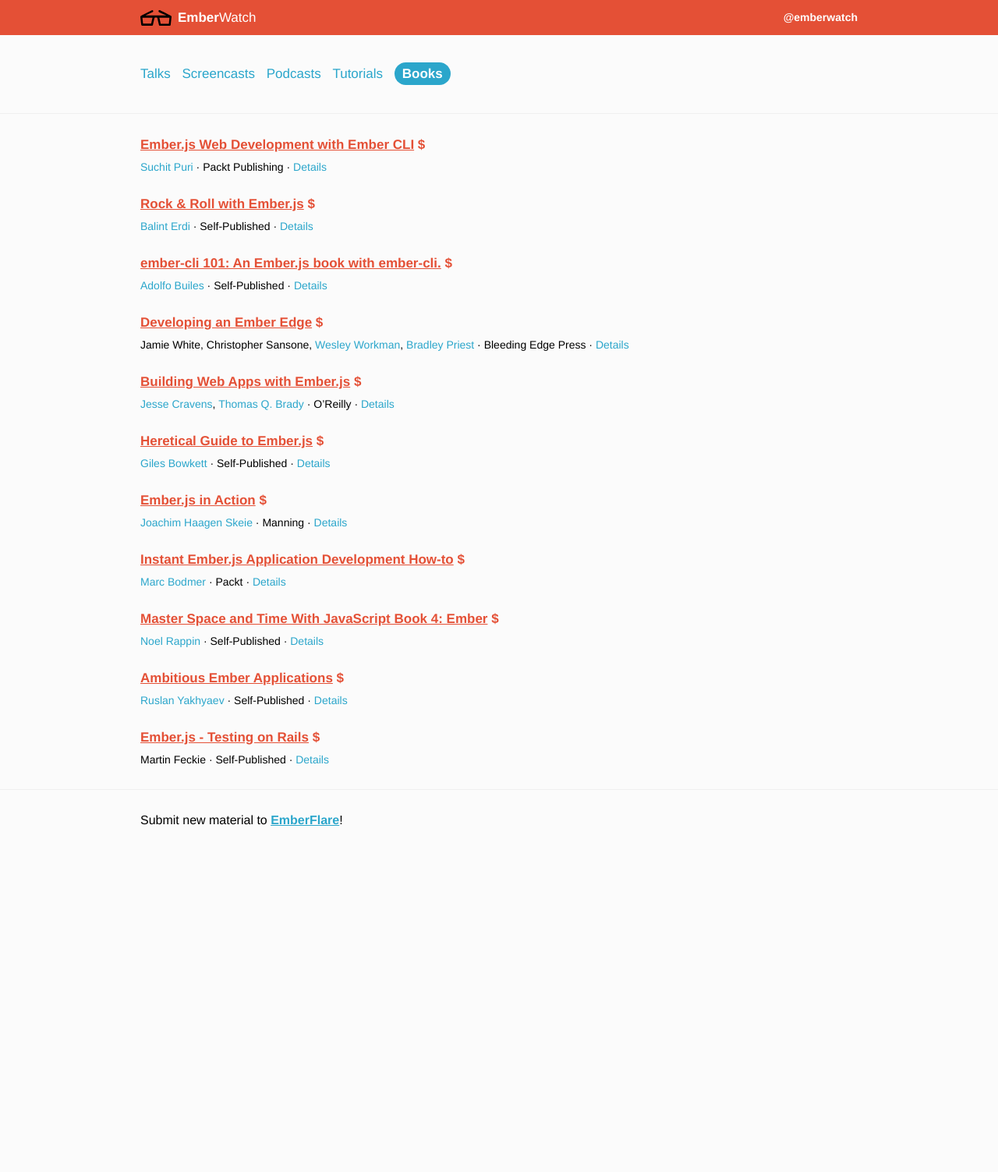
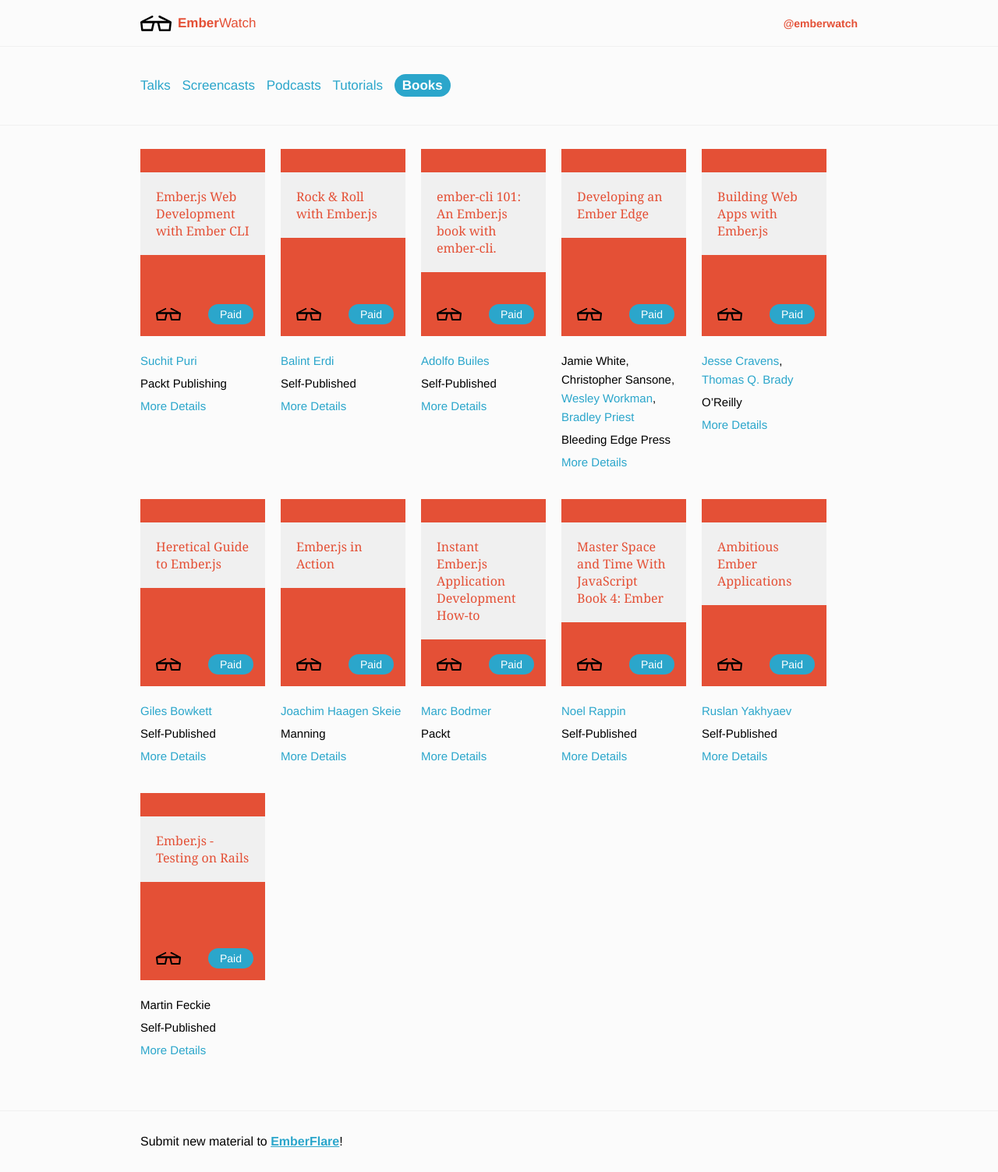
Before and after one commit to emberwatch/emberwatch, a Jekyll site: the page built from books.html, in a window 1280 px wide. Shown: the whole page at 78% size. Built offline with Jekyll 4.4.1, drawn with Linux system fonts in a browser that asks for light colours; comment, search, counter and statistics services are not loaded; before the commit the page ends 1091 px from its top, so only the background shows below that.

Commit message:
finished a tile view & thumbnails on youtube videos!

```diff
--- a/books.html
+++ b/books.html
@@ -2,21 +2,30 @@
 title: Books
 layout: default
 ---
-<ul>
+<ul class="tile">
   {% for book in site.data.books %}
     <li>
-      <h5>
-        <a href="{{ book.url }}">{{ book.title}}</a>
-        {% if book.payment%}${% endif %}
-      </h5>
+      <div class="thumbnail book">
+        <div class="title">{{ book.title}}</div>
+
+        <div class="price">
+          {% if book.payment%}
+            Paid
+          {% else %}
+            Free
+          {% endif %}
+        </div>
+      </div>
       <div class="metadata">
-        {% for person_id in book.author_ids %}
-          {% include people.html %}
-        {% endfor %}
-        &middot;
-        {{ book.publisher }}
-        &middot;
-        <a href="{{ book.url }}">Details</a>
+        <p>
+          {% for person_id in book.author_ids %}
+            {% include people.html %}
+          {% endfor %}
+        </p>
+        <p>{{ book.publisher }}</p>
+        <p>
+          <a href="{{ book.url }}">More Details</a>
+        </p>
       </div>
     </li>
   {% endfor %}
--- a/index.html
+++ b/index.html
@@ -4,7 +4,8 @@ layout: default
 ---
 <ul>
   {% for talk in site.data.talks %}
-    <li id="talk-{{ talk.id }}">
+    <li id="talk-{{ talk.id }}" class="thumbnail_enabled">
+      <div class="thumbnail default"></div>
       <h5>
         {% if talk.videos.size == 0 %}
           {{talk.title}}{% if talk.subtitle %}: {{talk.subtitle}}{% endif %}
--- a/javascripts/inline_videos.js
+++ b/javascripts/inline_videos.js
@@ -58,17 +58,18 @@
 			if(result !== null && result.length >= 2){
 				var video_id = result[1];
 
-				//our if statement succeeded which means that the module has successfully extracted what we think is a video id fromt the url.
-				//let's make a play button!
-				var play_button = document.createElement("button");
 
-				//we style in the CSS.
-				play_button.className = "video_play_button";
-				//...and a fix for iOS fast clicking.
-				play_button.setAttribute("ontouchstart", "");
+				var thumbnail = item.querySelector(".thumbnail");
+
+				thumbnail.classList.remove("default");
+				thumbnail.classList.add("video");
+
+				thumbnail.setAttribute("ontouchstart", "");
 
 				//this is the listener that triggers the inline embed.
-				play_button.addEventListener("click", function(){
+				thumbnail.addEventListener("click", function(){
+					var list_container = document.querySelector("section ul");
+
 					//let's check to see if a video embed is already open...
 					var existing_embed = item.querySelector(".metadata .video_container");
 
@@ -93,19 +94,17 @@
 						item.querySelector(".metadata").appendChild(video_container);
 
 						//there's a video on the page now, so we wanna flip the play button to a stop button.
-						play_button.classList.add("stop");
+						thumbnail.classList.add("stop");
 					} else {
 						removeElement(existing_embed);
 
 						//video has been removed so we need to put it back to a play button.
-						play_button.classList.remove("stop");
+						thumbnail.classList.remove("stop");
 					}
 				});
 
-				//finally we add the play icon to the far left of the respective header.
-				var header = item.querySelector("h5");
-				//this is basically what jQuery prepend does:
-				header.insertBefore(play_button, header.firstChild);
+				thumbnail.setAttribute("style", "background-image:url(http://img.youtube.com/vi/" + video_id + "/hqdefault.jpg)");
+
 			}
 		}
 	});
--- a/stylesheets/application.css
+++ b/stylesheets/application.css
@@ -25,12 +25,13 @@ body .container{
 
 /* NAV BAR STYLING */
 nav{
-  background:#e45036;
-  height:45px;
-  line-height:45px;
+  background:transparent;
+  height:60px;
+  line-height:60px;
   width:100%;
-  color:#FFF;
+  color:#e45036;
   overflow-y:auto; /*clearfix*/
+  border-bottom:1px solid #F0F0F0;
 }
 
 nav a{
@@ -61,7 +62,7 @@ nav ul li.name h1{
 
   padding-left: 48px;
   background-image: url(../images/logo.svg);
-  background-position: left 13px;
+  background-position: left 20px;
   background-size: 40px auto;
   background-repeat: no-repeat;
 }
@@ -116,6 +117,11 @@ section ul{
 
 section li{
   margin-bottom:30px;
+  position:relative;
+}
+
+section li.thumbnail_enabled{
+  padding-left:70px;
 }
 
 section li h5{
@@ -158,19 +164,80 @@ footer a{
 }
 
 
+
+
+
+
+/*THUMBNAILS*/
+
+section li .thumbnail{
+  position:absolute;
+  top:5px;
+  left:0px;
+  width:60px;
+  height:40px;
+
+  background-size:cover;
+  background-position:center center;
+  background-repeat:no-repeat;
+}
+
+section li .thumbnail.default{
+  background:#F0F0F0;
+}
+
+section li .thumbnail.default:before{
+  content:'http://';
+  font-family:'Menlo', monospace;
+  text-align:center;
+  line-height:24px;
+
+  position:absolute;
+  top:50%;
+  left:50%;
+  height:24px;
+  margin-top:-12px;
+  width:50px;
+  margin-left:-25px;
+
+  font-size:10px;
+}
+
+
+
+
+
 /* VIDEO FUNCTIONALITY ON LIST ITEMS */
-section li h5 .video_play_button{
+section li .thumbnail.video{
+  /*box-shadow:inset 0px 999px 0px rgba(0,0,0,0.2);*/
+}
+
+section li .thumbnail.video:active{
+  -webkit-transform:scale(0.95);
+  -moz-transform:scale(0.95);
+  -ms-transform:scale(0.95);
+  -o-transform:scale(0.95);
+  transform:scale(0.95);
+}
+
+section li .thumbnail.video:after{
+  content:'';
+
   color: #FFF;
-  background: #2ba6cb;
+  background: rgba(0,0,0,0.5);
   border: none;
-  border-radius: 4px;
-  width:27px;
-  height:20px;
-  vertical-align: middle;
-  margin-top:-1px;
-  margin-right: 5px;
+  border-radius: 0px;
+  width:100%;
+  height:100%;
+
   padding:0px;
   font-size:10px;
+
+  position:absolute;
+  top:0px;
+  left:0px;
+
+  box-shadow:0px 0px 20px #FFF;
 
   cursor:pointer;
 
@@ -182,36 +249,18 @@ section li h5 .video_play_button{
   /* disable grey box when clicking on iOS + Android */
   -webkit-tap-highlight-color: rgba(0,0,0,0);
   -webkit-tap-highlight-color: transparent; /* For some Androids */
-
-  -webkit-animation:play_button_appear 0.4s linear 1;
-  -moz-animation:play_button_appear 0.4s linear 1;
-  -ms-animation:play_button_appear 0.4s linear 1;
-  -o-animation:play_button_appear 0.4s linear 1;
-  animation:play_button_appear 0.4s linear 1;
-
-  -webkit-animation-fill-mode:forwards;
-  -moz-animation-fill-mode:forwards;
-  -ms-animation-fill-mode:forwards;
-  -o-animation-fill-mode:forwards;
-  animation-fill-mode:forwards;
 }
 
-section li h5 .video_play_button.stop{
+section li .thumbnail.video.stop:after{
   background-image:url(../images/stop_icon.svg);
   background-size: auto 8px;
-}
-
-section li h5 .video_play_button:active{
-  -webkit-transform:scale(0.9);
-  -moz-transform:scale(0.9);
-  -ms-transform:scale(0.9);
-  -o-transform:scale(0.9);
-  transform:scale(0.9);
 }
 
 section li .video_container{
   margin-top:20px;
   overflow-y:auto;
+
+  margin-left:-70px;
 }
 
 section li .video_container iframe{
@@ -223,7 +272,7 @@ section li .video_container iframe{
 
 @media screen and (max-width:600px){
   section li .video_container{
-    margin-left:-20px;
+    margin-left:-90px;
     margin-right:-20px;
     background:#F0F0F0;
     padding:0px 20px;
@@ -234,3 +283,98 @@ section li .video_container iframe{
     height: 240px;
   }
 }
+
+
+/*TILE MODE ON LIST ITEMS*/
+section ul.tile{
+  overflow-y:auto;
+
+  /*whitespace fix*/
+  font-size:0px;
+}
+
+section ul.tile li{
+  display:inline-block;
+
+  vertical-align:top;
+  width:160px;
+
+  margin-right:20px;
+}
+
+section ul.tile li.thumbnail_enabled{
+  padding-left:0px;
+}
+
+section ul.tile li h5{
+  margin-top:10px;
+}
+
+section ul.tile li h5 .event-name{
+  display:block;
+  margin:0px;
+  margin-top:10px;
+}
+
+section ul.tile li .thumbnail.book{
+  display:block;
+
+  position:relative;
+
+  width:100%;
+  height:240px;
+
+  top:auto;
+  left:auto;
+
+  background:#e45036;
+
+  background-image: url(../images/logo.svg);
+  background-position: 20px 204px;
+  background-size: auto 16px;
+  background-repeat: no-repeat;
+}
+
+section ul.tile li .thumbnail.book .title{
+  display:inline-block;
+  margin-top:30px;
+
+  font-family:'Georgia', 'Cambria', sans-serif;
+  font-size:16px;
+  text-decoration:none;
+
+  padding:20px;
+  width:100%;
+
+  color:#e45036;
+  background:#F0F0F0;
+}
+
+section ul.tile li .thumbnail.book .price{
+
+  position:absolute;
+  bottom:15px;
+  right:15px;
+
+  font-size:14px;
+  background:#2ba6cb;
+  color:#fff;
+
+  padding:5px 15px;
+
+  margin-top:20px;
+
+  display:inline-block;
+  border-radius:50px;
+}
+
+section ul.tile li .metadata{
+  padding-top:20px;
+}
+
+section ul.tile li .metadata p{
+  font-size:15px;
+  line-height:24px;
+  margin:0px;
+  margin-bottom:5px;
+}
--- a/stylesheets/keyframes.css
+++ /dev/null
@@ -1,89 +0,0 @@
-@-webkit-keyframes play_button_appear{
-	0%{
-		width:0px;
-		margin-right:0px;
-		opacity:0;
-	}
-	50%{
-		width:27px;
-		margin-right:5px;
-		opacity:0;
-	}
-	100%{
-		width:27px;
-		margin-right:5px;
-		opacity:1;
-	}
-}
-
-@-moz-keyframes play_button_appear{
-	0%{
-		width:0px;
-		margin-right:0px;
-		opacity:0;
-	}
-	50%{
-		width:27px;
-		margin-right:5px;
-		opacity:0;
-	}
-	100%{
-		width:27px;
-		margin-right:5px;
-		opacity:1;
-	}
-}
-
-@-ms-keyframes play_button_appear{
-	0%{
-		width:0px;
-		margin-right:0px;
-		opacity:0;
-	}
-	50%{
-		width:27px;
-		margin-right:5px;
-		opacity:0;
-	}
-	100%{
-		width:27px;
-		margin-right:5px;
-		opacity:1;
-	}
-}
-
-@-o-keyframes play_button_appear{
-	0%{
-		width:0px;
-		margin-right:0px;
-		opacity:0;
-	}
-	50%{
-		width:27px;
-		margin-right:5px;
-		opacity:0;
-	}
-	100%{
-		width:27px;
-		margin-right:5px;
-		opacity:1;
-	}
-}
-
-@keyframes play_button_appear{
-	0%{
-		width:0px;
-		margin-right:0px;
-		opacity:0;
-	}
-	50%{
-		width:27px;
-		margin-right:5px;
-		opacity:0;
-	}
-	100%{
-		width:27px;
-		margin-right:5px;
-		opacity:1;
-	}
-}
```
